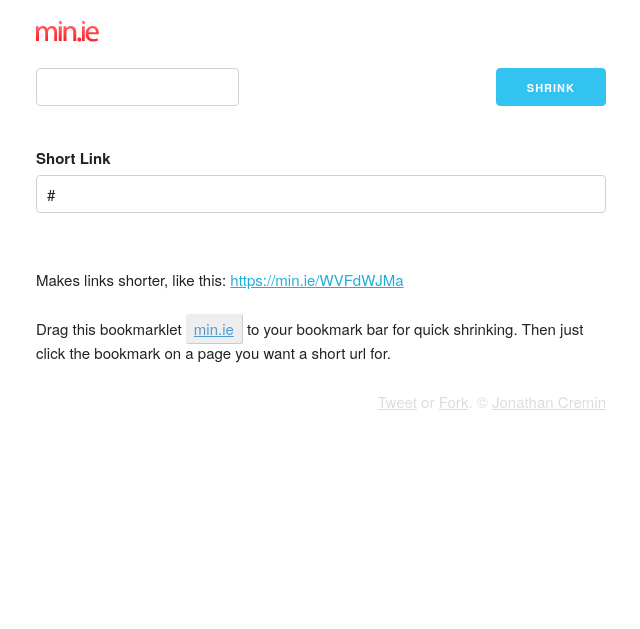
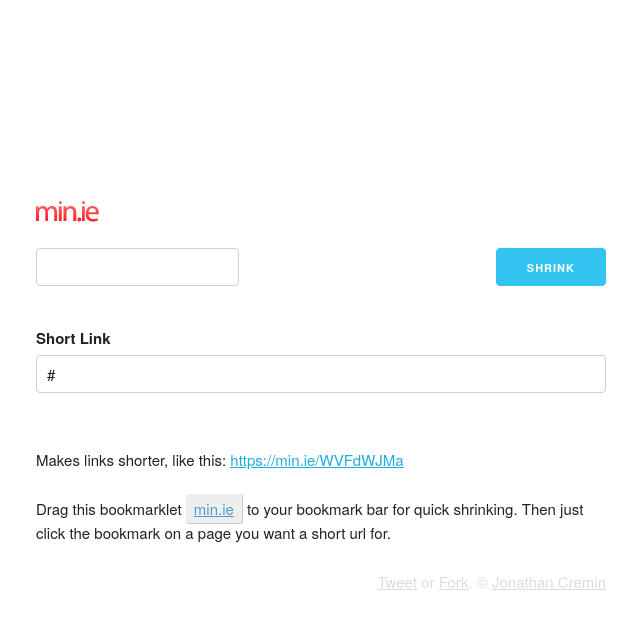
Before and after one commit to kudos/min.ie, a Python web app: template app/templates/index.html in a window 1280 px wide. Shown: the top 629 px of the page, without its empty margins (319-959 px from the left). Run offline with Jinja, Linux system fonts and the light colour scheme; the template is opened without the code that fills it: most values are stand-ins (such as "Sample title", 1, 10 or a date in 2020); form fields are guessed from the names that the template uses.

Commit message:
Fluid margin from top

```diff
--- a/static/style.css
+++ b/static/style.css
@@ -856,6 +856,7 @@ there.
 /* Actual min.ie styles */
 
 .container {
+  margin-top: 25vh;
   width: 570px;
 }
 
```
